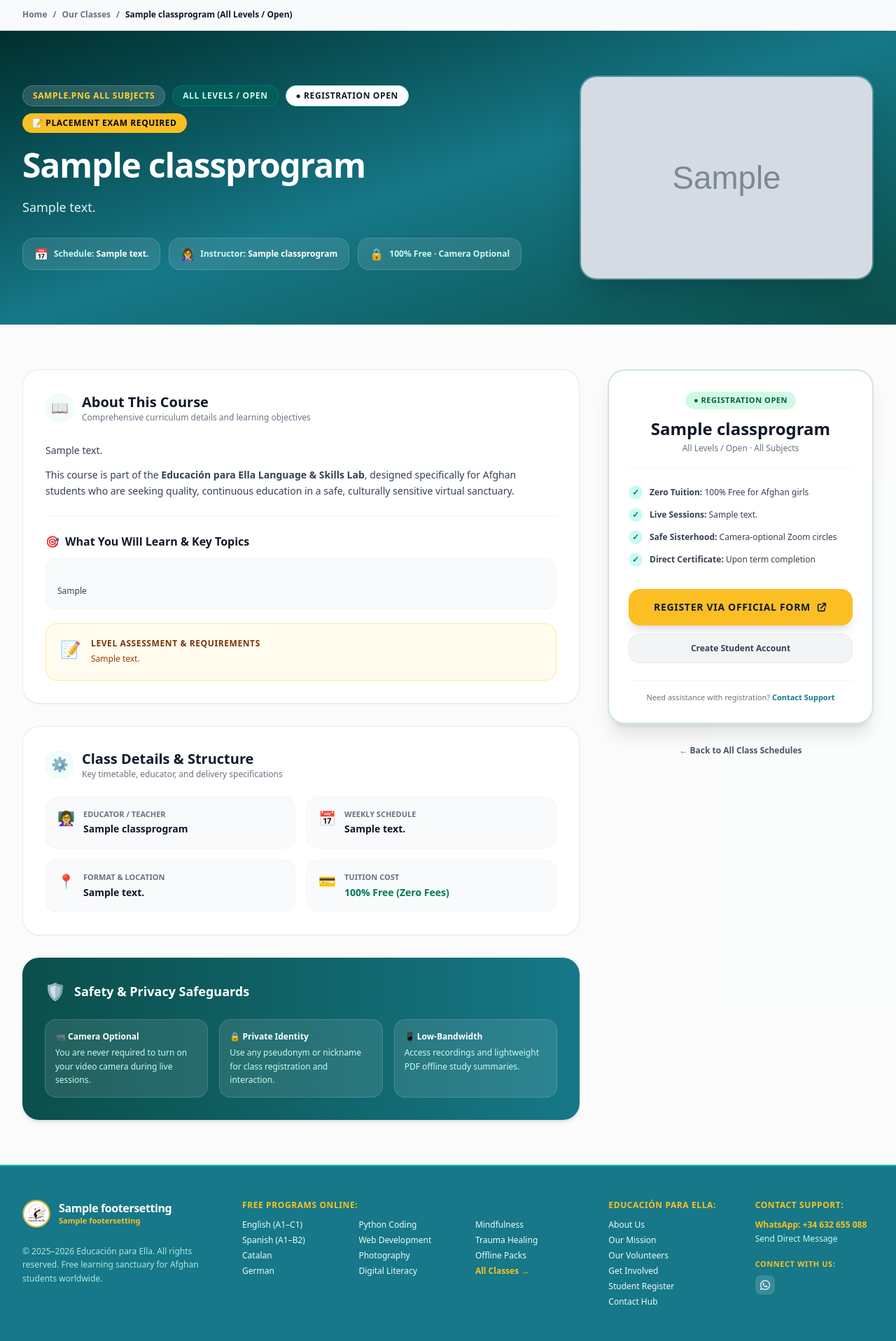
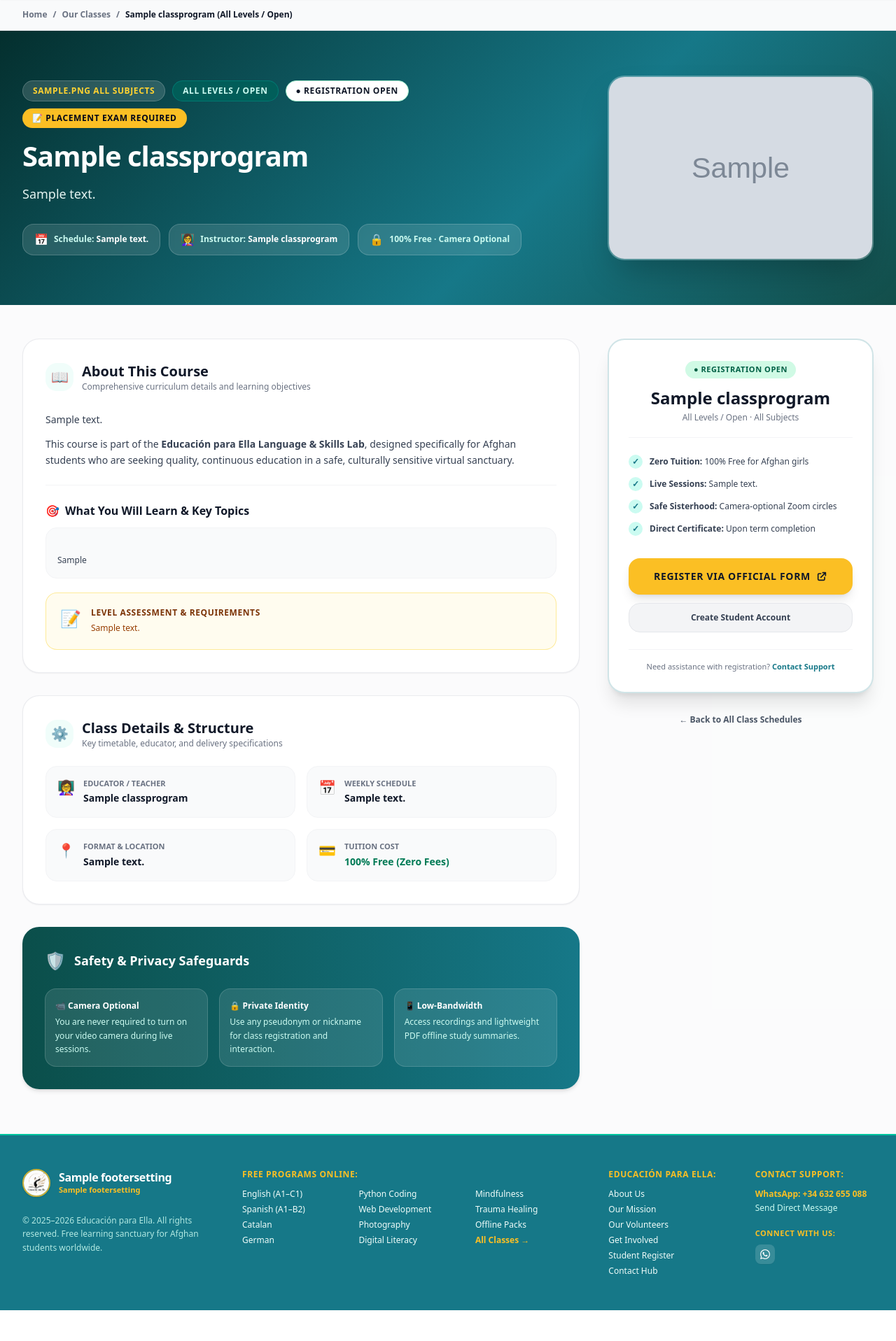
Before and after one commit to KhairullahChakir/educacion-para-ella, a Django app: page /classes/1/ in a window 1280 px wide. Shown: the part 82-1999 px from the top of the page at 70% size. After the commit the page ends 1955 px from the top, so only its background shows below. Run offline with Django 5.2, Linux system fonts and the light colour scheme; tables that the repository leaves empty hold one stand-in row (values such as "Sample post"); grey boxes marked "Sample" are stand-in pictures; style sheets or scripts are compiled from the project's sources.

Commit message:
Add cache-busting to styles.css and robust inline layout fallbacks to class_detail.html

```diff
--- a/core/templates/core/class_detail.html
+++ b/core/templates/core/class_detail.html
@@ -18,53 +18,53 @@
 </div>
 
 <!-- Course Hero Banner -->
-<section class="relative bg-gradient-to-br from-teal-950 via-[#167888] to-teal-900 text-white py-12 lg:py-16 overflow-hidden w-full">
-    <div class="max-w-7xl mx-auto px-4 sm:px-6 lg:px-8 relative z-10 w-full">
-        <div class="flex flex-col lg:flex-row items-center justify-between gap-8 lg:gap-12 w-full">
+<section class="relative bg-gradient-to-br from-teal-950 via-[#167888] to-teal-900 text-white py-12 lg:py-16 overflow-hidden w-full" style="background: linear-gradient(135deg, #042f2e 0%, #167888 60%, #134e4a 100%); width: 100%;">
+    <div class="max-w-7xl mx-auto px-4 sm:px-6 lg:px-8 relative z-10 w-full" style="max-width: 80rem; margin: 0 auto; width: 100%;">
+        <div class="flex flex-col lg:flex-row items-center justify-between gap-8 lg:gap-12 w-full" style="display: flex; flex-wrap: wrap; justify-content: space-between; align-items: center; width: 100%;">
 
             <!-- Left Hero Content (Fluid) -->
-            <div class="w-full lg:flex-1 space-y-4 min-w-0">
+            <div class="w-full lg:flex-1 space-y-4 min-w-0" style="flex: 1 1 55%; min-width: 300px;">
                 <!-- Badges Strip -->
-                <div class="flex items-center gap-2.5 flex-wrap">
-                    <span class="inline-flex items-center px-3.5 py-1.5 rounded-full text-xs font-extrabold uppercase tracking-wider bg-white/15 text-amber-300 border border-white/20 shadow-2xs backdrop-blur-xs">
+                <div class="flex items-center gap-2.5 flex-wrap" style="display: flex; flex-wrap: wrap; gap: 0.625rem; align-items: center;">
+                    <span class="inline-flex items-center px-3.5 py-1.5 rounded-full text-xs font-extrabold uppercase tracking-wider bg-white/15 text-amber-300 border border-white/20 shadow-2xs backdrop-blur-xs" style="display: inline-flex; align-items: center; white-space: nowrap;">
                         {{ program.icon_or_flag }} {{ program.get_subject_category_display }}
                     </span>
-                    <span class="inline-flex items-center px-3.5 py-1.5 rounded-full text-xs font-extrabold uppercase tracking-wider bg-teal-800/90 text-teal-100 border border-teal-600/50">
+                    <span class="inline-flex items-center px-3.5 py-1.5 rounded-full text-xs font-extrabold uppercase tracking-wider bg-teal-800/90 text-teal-100 border border-teal-600/50" style="display: inline-flex; align-items: center; white-space: nowrap;">
                         {{ program.get_level_category_display }}
                     </span>
-                    <span class="inline-flex items-center px-3.5 py-1.5 rounded-full text-xs font-extrabold uppercase tracking-wider border shadow-xs bg-white text-gray-900 {{ program.status_badge_classes }}">
+                    <span class="inline-flex items-center px-3.5 py-1.5 rounded-full text-xs font-extrabold uppercase tracking-wider border shadow-xs bg-white text-gray-900 {{ program.status_badge_classes }}" style="display: inline-flex; align-items: center; white-space: nowrap;">
                         ● {{ program.display_status }}
                     </span>
                     {% if program.level_exam_required %}
-                    <span class="inline-flex items-center px-3.5 py-1.5 rounded-full text-xs font-extrabold uppercase tracking-wider bg-[#fbbf24] text-slate-950 shadow-xs font-black">
+                    <span class="inline-flex items-center px-3.5 py-1.5 rounded-full text-xs font-extrabold uppercase tracking-wider bg-[#fbbf24] text-slate-950 shadow-xs font-black" style="display: inline-flex; align-items: center; white-space: nowrap;">
                         📝 Placement Exam Required
                     </span>
                     {% endif %}
                 </div>
 
                 <!-- Headline -->
-                <h1 class="text-3xl sm:text-4xl lg:text-5xl font-black tracking-tight text-white leading-tight">
+                <h1 class="text-3xl sm:text-4xl lg:text-5xl font-black tracking-tight text-white leading-tight" style="font-size: 2.5rem; font-weight: 900; line-height: 1.2;">
                     {{ program.title }}
                 </h1>
 
                 <!-- Subtitle / Meta -->
-                <p class="text-base sm:text-lg text-teal-50/95 leading-relaxed max-w-2xl font-normal">
+                <p class="text-base sm:text-lg text-teal-50/95 leading-relaxed max-w-2xl font-normal" style="font-size: 1.125rem; line-height: 1.6; max-width: 48rem;">
                     {{ program.description|default:"A safe, inclusive, and empowering class designed for Afghan women and girls to learn and master new skills." }}
                 </p>
 
                 <!-- Fast Info Badges -->
-                <div class="pt-3 flex flex-wrap items-center gap-3 text-xs font-bold text-teal-100">
-                    <div class="inline-flex items-center gap-2 bg-white/10 px-4 py-2.5 rounded-2xl border border-white/15 backdrop-blur-xs">
+                <div class="pt-3 flex flex-wrap items-center gap-3 text-xs font-bold text-teal-100" style="display: flex; flex-wrap: wrap; gap: 0.75rem; align-items: center;">
+                    <div class="inline-flex items-center gap-2 bg-white/10 px-4 py-2.5 rounded-2xl border border-white/15 backdrop-blur-xs" style="display: inline-flex; align-items: center; background: rgba(255,255,255,0.12); padding: 0.6rem 1rem; border-radius: 1rem; border: 1px solid rgba(255,255,255,0.18);">
                         <span class="text-base">📅</span>
                         <span>Schedule: <strong class="text-white">{{ program.timetable_text }}</strong></span>
                     </div>
                     {% if program.teacher_name and program.show_teacher_name %}
-                    <div class="inline-flex items-center gap-2 bg-white/10 px-4 py-2.5 rounded-2xl border border-white/15 backdrop-blur-xs">
+                    <div class="inline-flex items-center gap-2 bg-white/10 px-4 py-2.5 rounded-2xl border border-white/15 backdrop-blur-xs" style="display: inline-flex; align-items: center; background: rgba(255,255,255,0.12); padding: 0.6rem 1rem; border-radius: 1rem; border: 1px solid rgba(255,255,255,0.18);">
                         <span class="text-base">👩‍🏫</span>
                         <span>Instructor: <strong class="text-white">{{ program.teacher_name }}</strong></span>
                     </div>
                     {% endif %}
-                    <div class="inline-flex items-center gap-2 bg-white/10 px-4 py-2.5 rounded-2xl border border-white/15 backdrop-blur-xs">
+                    <div class="inline-flex items-center gap-2 bg-white/10 px-4 py-2.5 rounded-2xl border border-white/15 backdrop-blur-xs" style="display: inline-flex; align-items: center; background: rgba(255,255,255,0.12); padding: 0.6rem 1rem; border-radius: 1rem; border: 1px solid rgba(255,255,255,0.18);">
                         <span class="text-base">🔒</span>
                         <span>100% Free · Camera Optional</span>
                     </div>
@@ -72,12 +72,12 @@
             </div>
 
             <!-- Right Image Cover (Fixed Width) -->
-            <div class="w-full lg:w-[420px] shrink-0 flex justify-center lg:justify-end">
-                <div class="w-full max-w-md rounded-3xl overflow-hidden shadow-2xl border-2 border-white/20 bg-white/10 backdrop-blur-xs">
+            <div class="w-full lg:w-[420px] shrink-0 flex justify-center lg:justify-end" style="flex: 0 0 380px; max-width: 100%;">
+                <div class="w-full max-w-md rounded-3xl overflow-hidden shadow-2xl border-2 border-white/20 bg-white/10 backdrop-blur-xs" style="width: 100%; border-radius: 1.5rem; overflow: hidden; box-shadow: 0 25px 50px -12px rgba(0,0,0,0.25);">
                     {% if program.image %}
-                        <img src="{{ program.image.url }}" alt="{{ program.title }}" class="w-full h-64 sm:h-72 object-cover object-center block">
+                        <img src="{{ program.image.url }}" alt="{{ program.title }}" class="w-full h-64 sm:h-72 object-cover object-center block" style="width: 100%; height: 260px; object-fit: cover; display: block;">
                     {% else %}
-                        <div class="w-full h-64 sm:h-72 bg-teal-900/60 flex flex-col items-center justify-center p-6 text-center">
+                        <div class="w-full h-64 sm:h-72 bg-teal-900/60 flex flex-col items-center justify-center p-6 text-center" style="width: 100%; height: 260px; display: flex; flex-direction: column; align-items: center; justify-content: center;">
                             <span class="text-6xl mb-3">{{ program.icon_or_flag }}</span>
                             <span class="text-white font-extrabold text-lg">{{ program.title }}</span>
                         </div>
@@ -90,12 +90,12 @@
 </section>
 
 <!-- Course Details & Registration Section -->
-<section class="bg-gray-50/70 py-12 lg:py-16 w-full">
-    <div class="max-w-7xl mx-auto px-4 sm:px-6 lg:px-8 w-full">
-        <div class="flex flex-col lg:flex-row gap-8 lg:gap-10 items-start w-full">
+<section class="bg-gray-50/70 py-12 lg:py-16 w-full" style="width: 100%; padding-top: 3rem; padding-bottom: 4rem;">
+    <div class="max-w-7xl mx-auto px-4 sm:px-6 lg:px-8 w-full" style="max-width: 80rem; margin: 0 auto; width: 100%;">
+        <div class="flex flex-col lg:flex-row gap-8 lg:gap-10 items-start w-full" style="display: flex; flex-wrap: wrap; gap: 2.5rem; align-items: flex-start; width: 100%;">
 
             <!-- Left Main Content (Fluid) -->
-            <div class="w-full lg:flex-1 space-y-8 min-w-0">
+            <div class="w-full lg:flex-1 space-y-8 min-w-0" style="flex: 1 1 58%; min-width: 320px;">
 
                 <!-- 1. Overview Card -->
                 <div class="bg-white rounded-3xl p-6 sm:p-8 border border-gray-200/80 shadow-xs space-y-5">
--- a/templates/base.html
+++ b/templates/base.html
@@ -7,7 +7,7 @@
     <title>{% block title %}Education for Her — Online Learning for Afghan Girls{% endblock %}</title>
 
     <!-- Tailwind CSS (compiled via django-tailwind) -->
-    <link rel="stylesheet" href="{% static 'css/dist/styles.css' %}">
+    <link rel="stylesheet" href="{% static 'css/dist/styles.css' %}?v=3.0">
 
     <!-- Fonts: Inter for clean readability -->
     <link rel="preconnect" href="https://fonts.googleapis.com">
```
